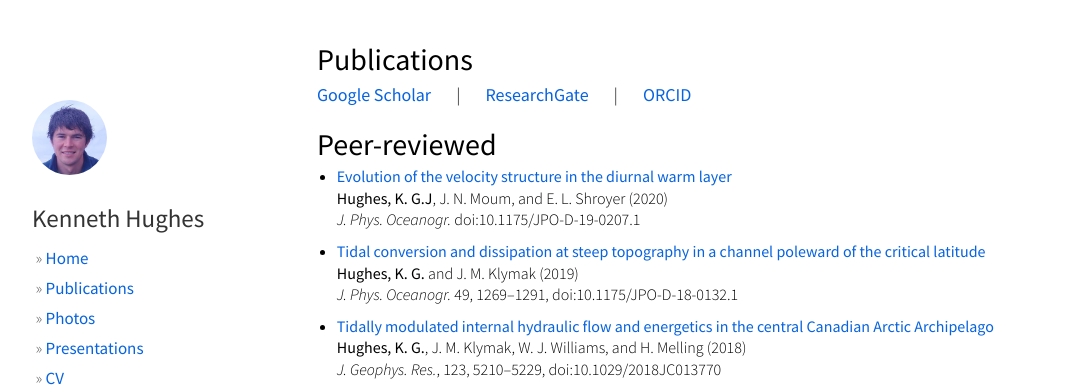
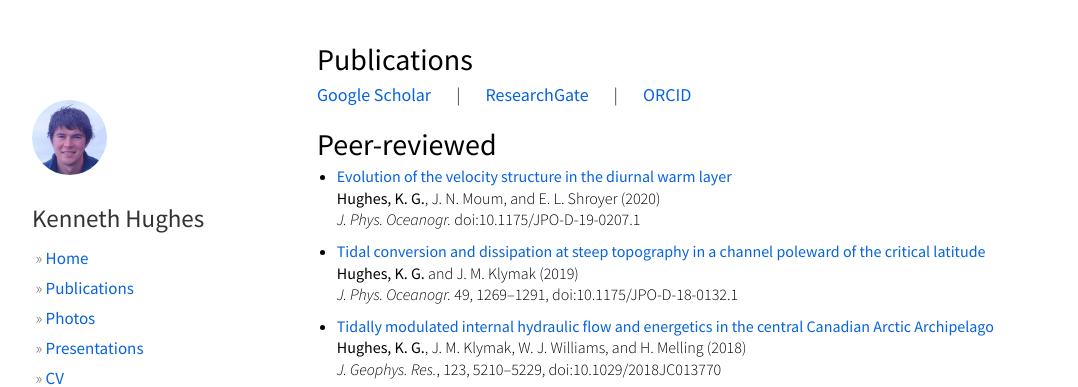
Before and after one commit to hugke729/hugke729.github.io, a Jekyll site: the page built from publications/index.md, in a window 1280 px wide and 1320 px high. Shown: the top 387 px of the window, without its empty margins (53-1131 px from the left). Built offline with Jekyll 4.4.1, drawn with Linux system fonts in a browser that asks for light colours; nearby versions of some CDN libraries.

Commit message:
Fix typo

```diff
--- a/publications/index.md
+++ b/publications/index.md
@@ -12,7 +12,7 @@ css: publications
 ## Peer-reviewed
 
 * [Evolution of the velocity structure in the diurnal warm layer][pr10]
-__Hughes, K. G.J__, J. N. Moum, and E. L. Shroyer (2020)
+__Hughes, K. G.__, J. N. Moum, and E. L. Shroyer (2020)
 *J. Phys. Oceanogr.* doi:10.1175/JPO-D-19-0207.1
 
 * [Tidal conversion and dissipation at steep topography in a channel poleward of the critical latitude][pr9]
```
